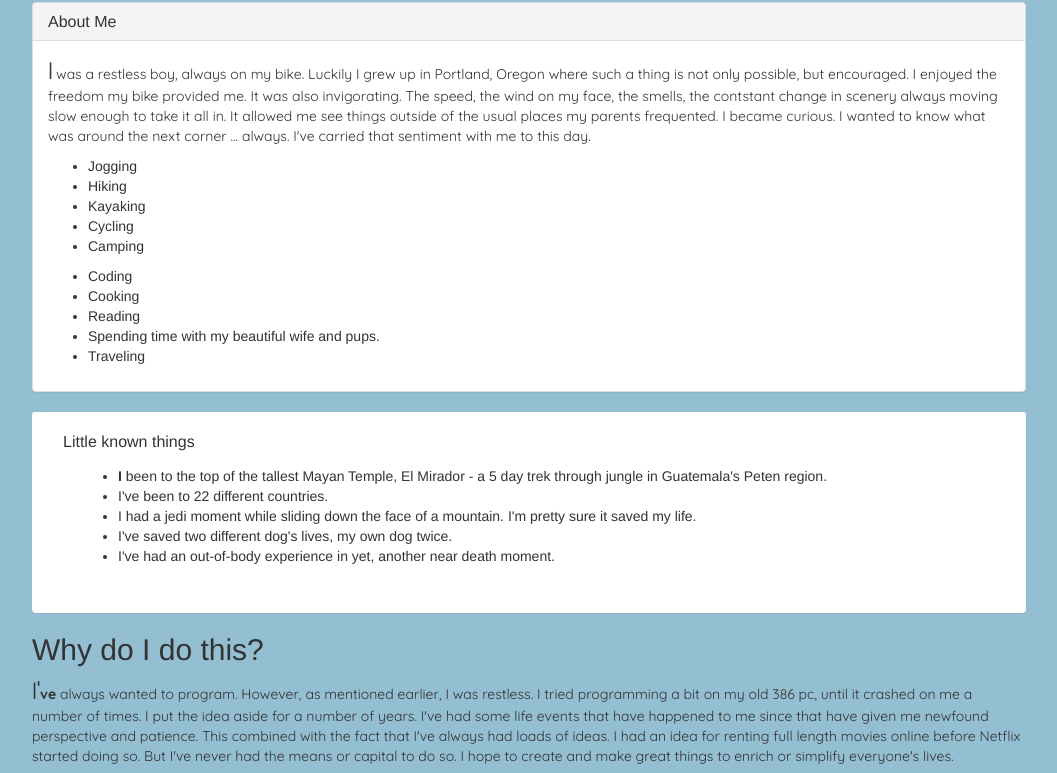
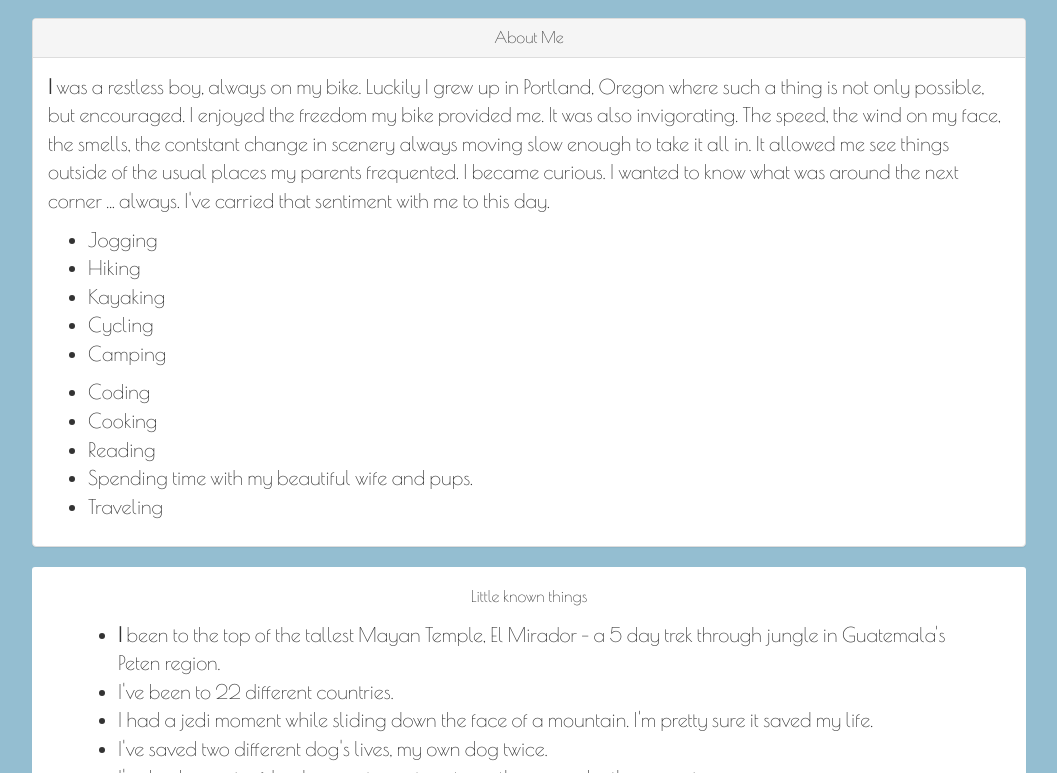
Before and after one commit to Evan-Alexander/jb-site, a plain HTML site: page index.html in a window 1280 px wide. Shown: the part 811-1584 px from the top of the page, without its empty margins (111-1168 px from the left). Drawn offline with nearby package versions, Linux system fonts and the light colour scheme.

Commit message:
changed font for document to poiret one. this will be an improvement from last font

```diff
--- a/css/styles.css
+++ b/css/styles.css
@@ -1,23 +1,23 @@
 /*********
 Fonts
 *********/
+body {
+  font-size: 2em;
+  font-family: 'Poiret One', cursive;
+}
 
 h1 {
   font-family: 'Rock Salt', cursive;
 }
 
-p {
-  font-family: 'Quicksand', sans-serif;
-}
 
-p::first-letter {
-  font-size: 1.5em;
-  font-family: 'Poiret One', cursive;
-  font-weight: bold;
-}
+
 /*********
 Layout
 *********/
+h2 {
+  text-align: center;
+}
 .container {
   width: 80%;
 }
```
